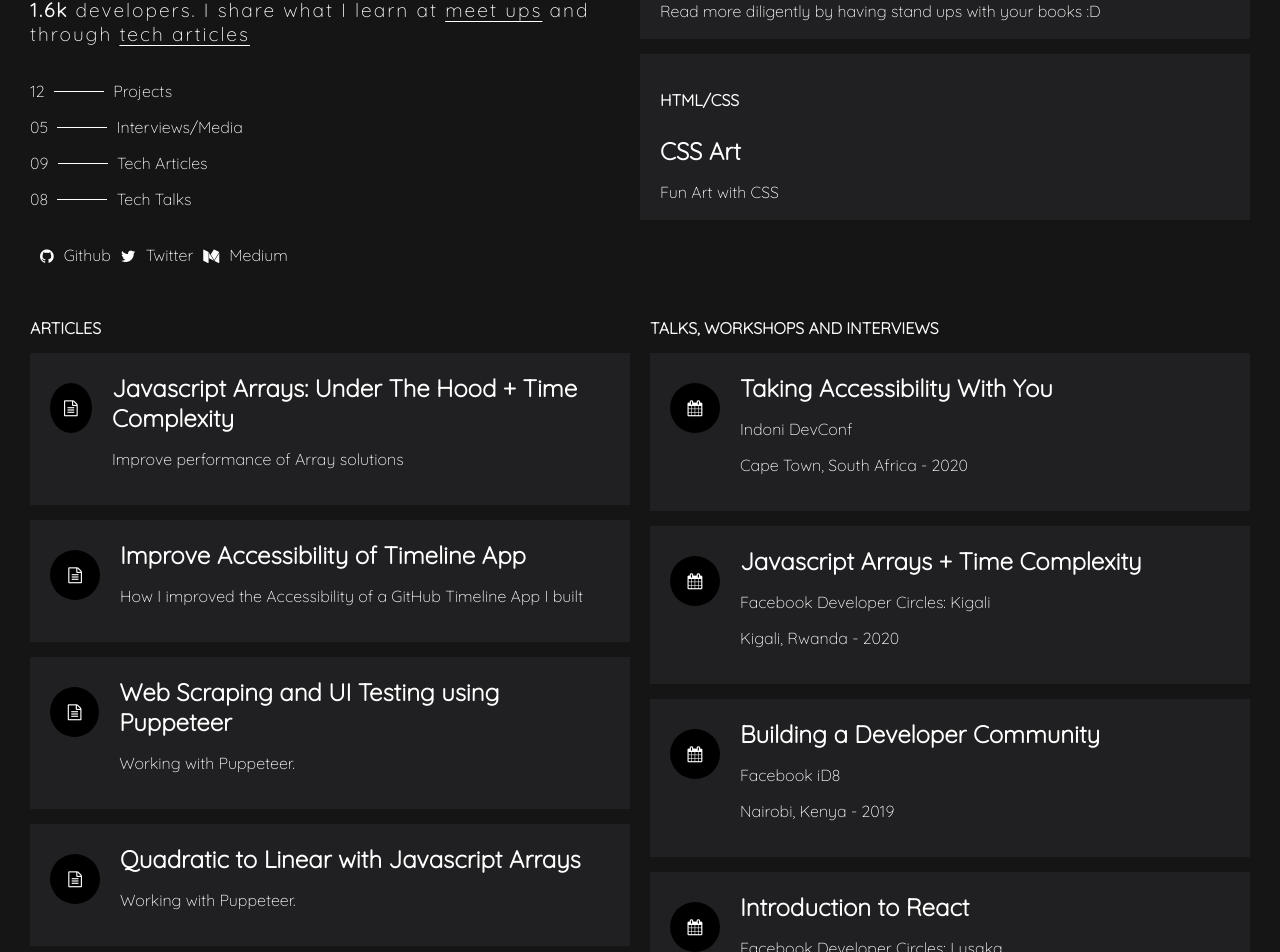
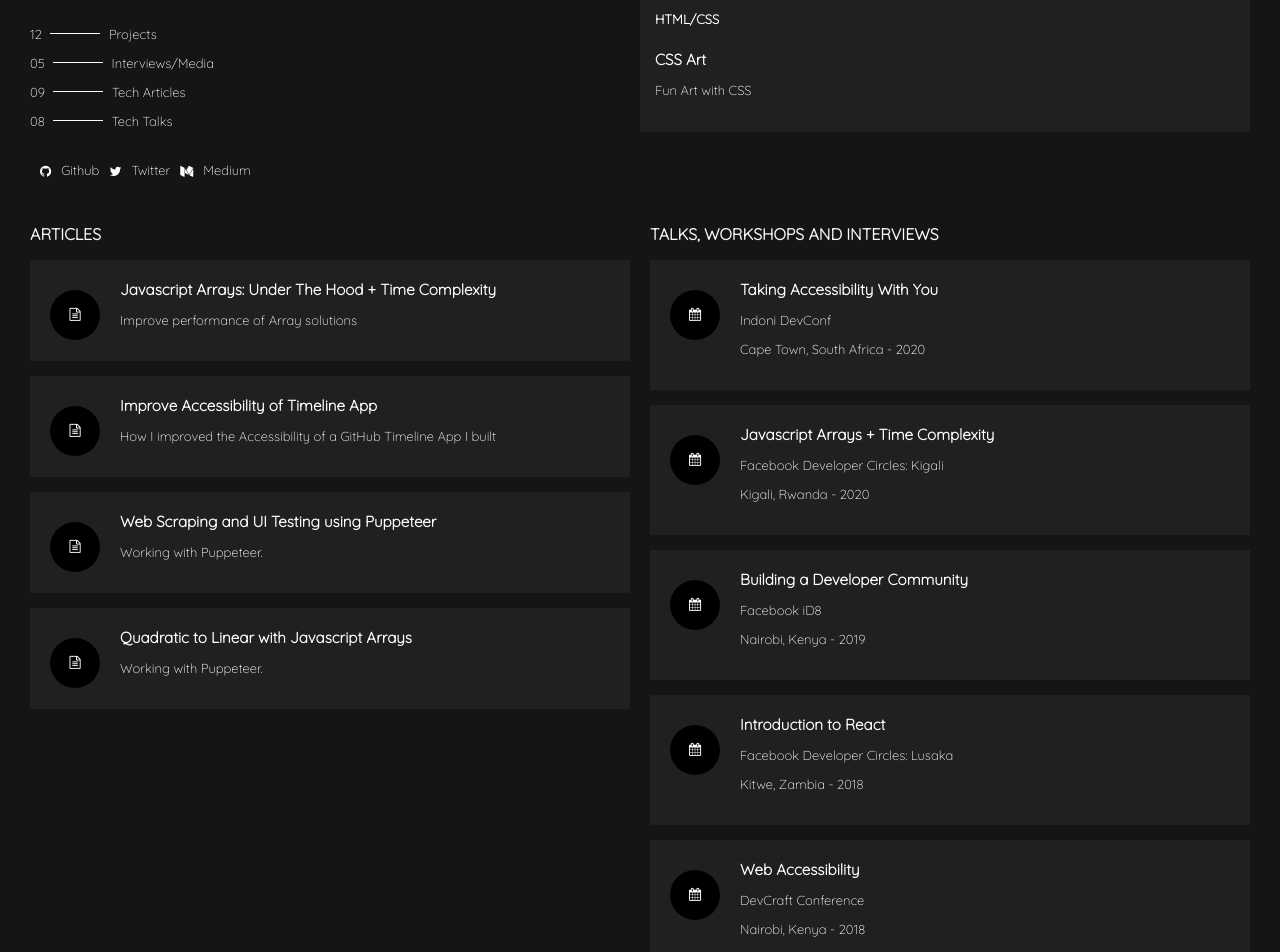
Before and after one commit to gertie-sheshe/this-self, a React (Create React App) app: page / in a window 1280 px wide. Shown: the part 386-1338 px from the top of the page. Built offline with nearby package versions, Linux system fonts and the light colour scheme.

Commit message:
some font size changes

```diff
--- a/src/App.scss
+++ b/src/App.scss
@@ -13,6 +13,7 @@ body {
   .App {
     // display: flex;
     // width: 100vw;
+    font-size: small;
 
     .title {
       font-size: 16px;
--- a/src/components/articles/articles.js
+++ b/src/components/articles/articles.js
@@ -3,14 +3,14 @@ import './articles.scss';
 
 const Articles = () => (
     <div className="articles">
-        <h2 className="title">ARTICLES</h2>
+        <h3 className="title">ARTICLES</h3>
         <div className="article-display">
             <a href="medium.com">
                 <div className="container">
                     <i class="fa fa-file-text-o" aria-hidden="true"></i>
                 </div>
                 <div className="article-details">
-                    <h2 className="article-title">Javascript Arrays: Under The Hood + Time Complexity</h2>
+                    <h3 className="article-title">Javascript Arrays: Under The Hood + Time Complexity</h3>
                     <p>Improve performance of Array solutions</p>
                 </div>
             </a>
@@ -21,7 +21,7 @@ const Articles = () => (
                     <i class="fa fa-file-text-o" aria-hidden="true"></i>
                 </div>
                 <div className="article-details">
-                    <h2 className="article-title">Improve Accessibility of Timeline App</h2>
+                    <h3 className="article-title">Improve Accessibility of Timeline App</h3>
                     <p>How I improved the Accessibility of a GitHub Timeline App I built</p>
                 </div>
             </a>
@@ -32,7 +32,7 @@ const Articles = () => (
                     <i class="fa fa-file-text-o" aria-hidden="true"></i>
                 </div>
                 <div className="article-details">
-                    <h2 className="article-title">Web Scraping and UI Testing using Puppeteer</h2>
+                    <h3 className="article-title">Web Scraping and UI Testing using Puppeteer</h3>
                     <p>Working with Puppeteer.</p>
                 </div>
             </a>
@@ -43,7 +43,7 @@ const Articles = () => (
                     <i class="fa fa-file-text-o" aria-hidden="true"></i>
                 </div>
                 <div className="article-details">
-                    <h2 className="article-title">Quadratic to Linear with Javascript Arrays</h2>
+                    <h3 className="article-title">Quadratic to Linear with Javascript Arrays</h3>
                     <p>Working with Puppeteer.</p>
                 </div>
             </a>
--- a/src/components/profile/profile.scss
+++ b/src/components/profile/profile.scss
@@ -43,7 +43,7 @@
             margin: auto 0;
 
             .name-text {
-                font-size: xxx-large;
+                font-size: xx-large;
                 font-weight: 700;
                 padding-left: 20px;
 
--- a/src/components/projects/projects.scss
+++ b/src/components/projects/projects.scss
@@ -3,7 +3,7 @@
         background-color:#202022;
         height: 20%;
         margin-top: 15px;
-        padding: 20px;
+        padding: 15px;
 
         a {
             text-decoration: none;
@@ -13,10 +13,11 @@
         .project-language {
             font-weight: 900;
             padding-bottom: 10px;
+            margin-top: 0;
         }
 
         .project-name {
-            font-size: x-large;
+            // font-size: x-large;
             margin: 0;
         }
     }
--- a/src/components/talks/talks.js
+++ b/src/components/talks/talks.js
@@ -3,14 +3,14 @@ import './talks.scss';
 
 const Talks = () => (
     <div className="talks">
-        <h2 className="title">TALKS, WORKSHOPS AND INTERVIEWS</h2>
+        <h3 className="title">TALKS, WORKSHOPS AND INTERVIEWS</h3>
         <div className="talks-display">
             <a href="medium.com">
                 <div className="container">
                     <i class="fa fa-calendar" aria-hidden="true"></i>
                 </div>
                 <div className="talk-details">
-                    <h2 className="talk-title">Taking Accessibility With You</h2>
+                    <h3 className="talk-title">Taking Accessibility With You</h3>
                     <p>Indoni DevConf</p>
                     <p>Cape Town, South Africa - 2020</p>
                 </div>
@@ -22,7 +22,7 @@ const Talks = () => (
                     <i class="fa fa-calendar" aria-hidden="true"></i>
                 </div>
                 <div className="talk-details">
-                    <h2 className="talk-title">Javascript Arrays + Time Complexity</h2>
+                    <h3 className="talk-title">Javascript Arrays + Time Complexity</h3>
                     <p>Facebook Developer Circles: Kigali</p>
                     <p>Kigali, Rwanda - 2020</p>
                 </div>
@@ -34,7 +34,7 @@ const Talks = () => (
                     <i class="fa fa-calendar" aria-hidden="true"></i>
                 </div>
                 <div className="talk-details">
-                    <h2 className="talk-title">Building a Developer Community</h2>
+                    <h3 className="talk-title">Building a Developer Community</h3>
                     <p>Facebook iD8</p>
                     <p>Nairobi, Kenya - 2019</p>
                 </div>
@@ -46,7 +46,7 @@ const Talks = () => (
                     <i class="fa fa-calendar" aria-hidden="true"></i>
                 </div>
                 <div className="talk-details">
-                    <h2 className="talk-title">Introduction to React</h2>
+                    <h3 className="talk-title">Introduction to React</h3>
                     <p>Facebook Developer Circles: Lusaka</p>
                     <p>Kitwe, Zambia - 2018</p>
                 </div>
@@ -58,7 +58,7 @@ const Talks = () => (
                     <i class="fa fa-calendar" aria-hidden="true"></i>
                 </div>
                 <div className="talk-details">
-                    <h2 className="talk-title">Web Accessibility</h2>
+                    <h3 className="talk-title">Web Accessibility</h3>
                     <p>DevCraft Conference</p>
                     <p>Nairobi, Kenya - 2018</p>
                 </div>
```
